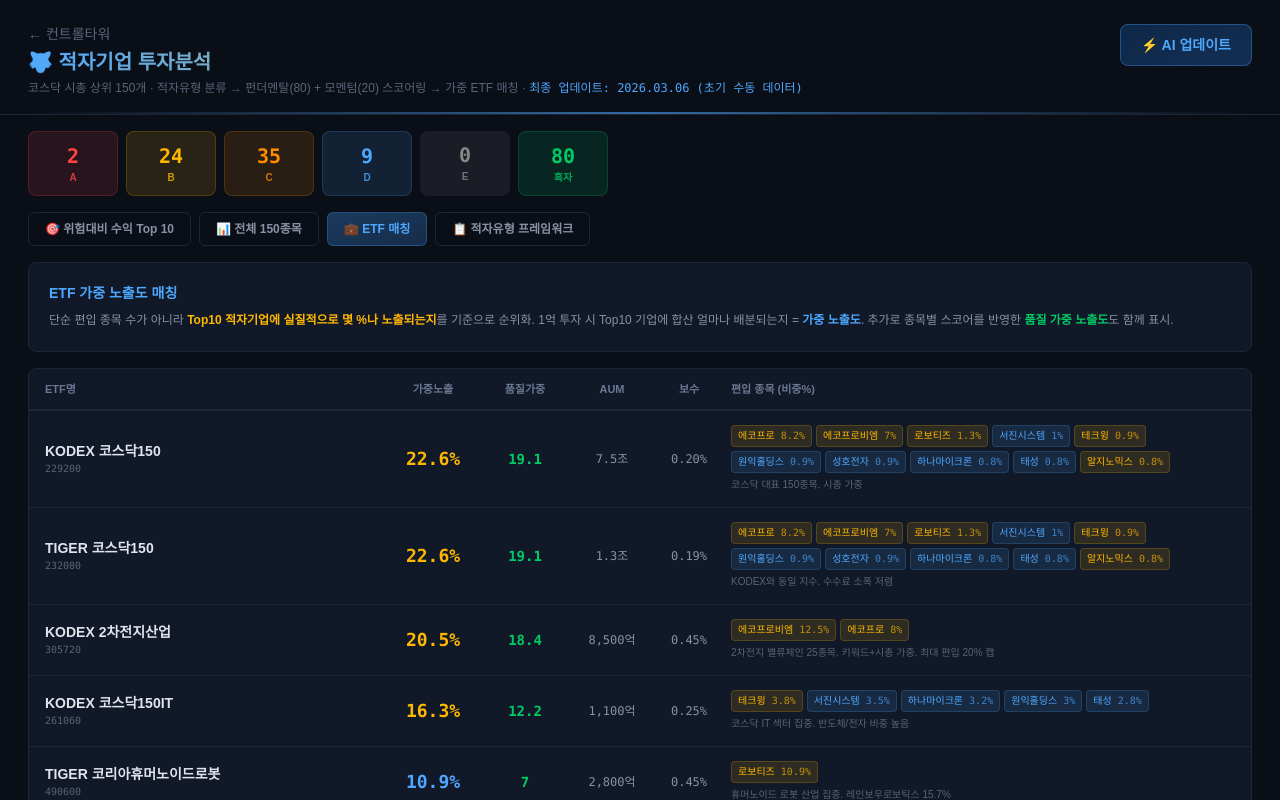
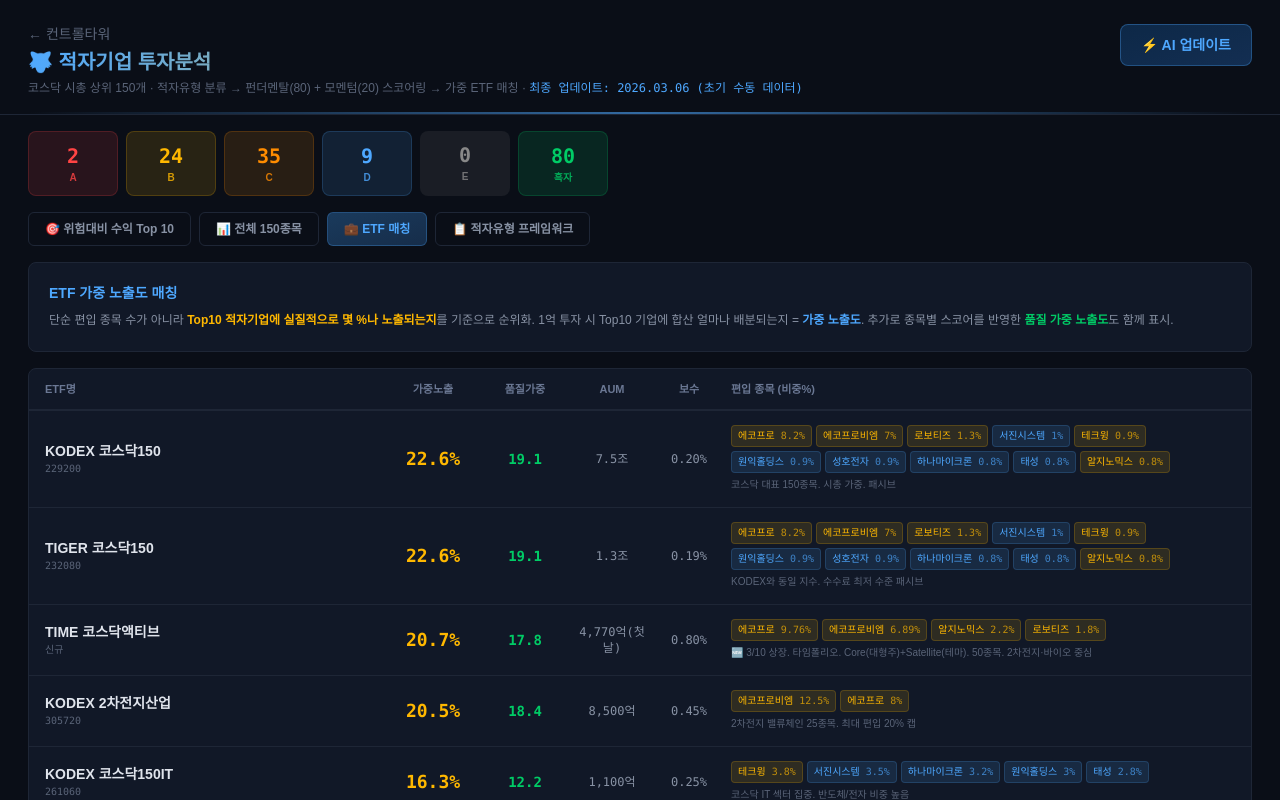
Before and after one commit to mib7514/wolfpack, a Next.js app: page /modules/deficit-analysis in a window 1280 px wide. Both pictures are taken after a click on the button "💼 ETF 매칭". Shown: the top 800 px of the page. Built offline with nearby package versions, Linux system fonts and the light colour scheme.

Commit message:
Update page.js

```diff
--- a/app/modules/deficit-analysis/page.js
+++ b/app/modules/deficit-analysis/page.js
@@ -227,8 +227,7 @@ const INITIAL_TOP10 = TOP10_DEFICIT.map((c) => {
 const ETF_DATA = [
   {
     name: "KODEX 코스닥150", code: "229200", aum: "7.5조", fee: "0.20%",
-    note: "코스닥 대표 150종목. 시총 가중",
-    // 코스닥150 전체 시총 대비 Top10 종목 비중 (유동시총 추산)
+    note: "코스닥 대표 150종목. 시총 가중. 패시브",
     holdings: [
       { name: "에코프로", weight: 8.2 },
       { name: "에코프로비엠", weight: 7.0 },
@@ -243,8 +242,28 @@ const ETF_DATA = [
     ],
   },
   {
+    name: "TIME 코스닥액티브", code: "신규", aum: "4,770억(첫날)", fee: "0.80%",
+    note: "🆕 3/10 상장. 타임폴리오. Core(대형주)+Satellite(테마). 50종목. 2차전지·바이오 중심",
+    holdings: [
+      { name: "에코프로", weight: 9.76 },
+      { name: "에코프로비엠", weight: 6.89 },
+      { name: "알지노믹스", weight: 2.2 },
+      { name: "로보티즈", weight: 1.8 },
+    ],
+  },
+  {
+    name: "KoAct 코스닥액티브", code: "신규", aum: "5,950억(첫날)", fee: "0.50%",
+    note: "🆕 3/10 상장. 삼성액티브. 성장주70%+가치주30%. 57종목. 공격적 종목 발굴",
+    holdings: [
+      { name: "성호전자", weight: 8.74 },
+      { name: "로보티즈", weight: 3.0 },
+      { name: "테크윙", weight: 2.0 },
+      { name: "서진시스템", weight: 1.5 },
+    ],
+  },
+  {
     name: "KODEX 2차전지산업", code: "305720", aum: "8,500억", fee: "0.45%",
-    note: "2차전지 밸류체인 25종목. 키워드+시총 가중. 최대 편입 20% 캡",
+    note: "2차전지 밸류체인 25종목. 최대 편입 20% 캡",
     holdings: [
       { name: "에코프로비엠", weight: 12.5 },
       { name: "에코프로", weight: 8.0 },
@@ -252,7 +271,7 @@ const ETF_DATA = [
   },
   {
     name: "TIGER 코스닥150", code: "232080", aum: "1.3조", fee: "0.19%",
-    note: "KODEX와 동일 지수. 수수료 소폭 저렴",
+    note: "KODEX와 동일 지수. 수수료 최저 수준 패시브",
     holdings: [
       { name: "에코프로", weight: 8.2 },
       { name: "에코프로비엠", weight: 7.0 },
@@ -289,6 +308,25 @@ const ETF_DATA = [
     note: "코스닥 바이오 섹터 집중",
     holdings: [
       { name: "알지노믹스", weight: 2.5 },
+    ],
+  },
+  {
+    name: "KoAct AI인프라액티브", code: "KoAct", aum: "2,100억", fee: "0.50%",
+    note: "삼성액티브. AI 인프라 핵심 기업. 반도체 장비·소재 집중",
+    holdings: [
+      { name: "테크윙", weight: 4.5 },
+      { name: "서진시스템", weight: 2.8 },
+      { name: "하나마이크론", weight: 2.2 },
+    ],
+  },
+  {
+    name: "PLUS 코스닥150액티브", code: "신규(3/17)", aum: "상장 예정", fee: "0.15%",
+    note: "🔜 3/17 상장 예정. 한화. 코스닥150 기반 네거티브 스크리닝+30종목 집중. 최저 보수",
+    holdings: [
+      { name: "에코프로", weight: 7.0 },
+      { name: "에코프로비엠", weight: 6.0 },
+      { name: "로보티즈", weight: 1.5 },
+      { name: "테크윙", weight: 1.0 },
     ],
   },
 ];
@@ -706,9 +744,10 @@ export default function DeficitAnalysisPage() {
             <div className="bg-[#111827] border border-[#1E2636] rounded-lg p-5 mt-4">
               <div className="text-sm font-bold text-[#FFB800] mb-2">💡 전략 제안</div>
               <div className="text-xs text-[#8892A4] leading-relaxed space-y-1">
-                <p><strong className="text-[#E0E4EC]">Core (60%)</strong>: KODEX/TIGER 코스닥150 — 가중노출 22.6%. 10종목 전부 자연 편입</p>
-                <p><strong className="text-[#E0E4EC]">Satellite (25%)</strong>: KODEX 2차전지산업 — 에코프로+비엠 합산 20.5%. B유형 집중 베팅</p>
-                <p><strong className="text-[#E0E4EC]">Alpha (15%)</strong>: 서진시스템·태성 직접 매수 — D유형 고점수 종목 오버웨이트. 코스닥150 편입비중(0.8~1.0%)으로는 부족</p>
+                <p><strong className="text-[#E0E4EC]">Core (50%)</strong>: KODEX/TIGER 코스닥150 — 가중노출 22.6%. 10종목 전부 자연 편입. 최저 보수</p>
+                <p><strong className="text-[#E0E4EC]">Active (30%)</strong>: TIME 코스닥액티브 or KoAct 코스닥액티브 — 에코프로 9.8% 오버웨이트(TIME) 또는 성호전자 8.7% 집중(KoAct). 운용역 재량 알파 기대</p>
+                <p><strong className="text-[#E0E4EC]">Satellite (10%)</strong>: KODEX 2차전지산업 — 에코프로+비엠 합산 20.5%. B유형 사이클 턴어라운드 베팅</p>
+                <p><strong className="text-[#E0E4EC]">Alpha (10%)</strong>: 서진시스템·태성 직접 매수 — D유형 고점수 종목. 액티브 ETF에서도 비중 부족한 종목 오버웨이트</p>
               </div>
             </div>
           </div>
```
